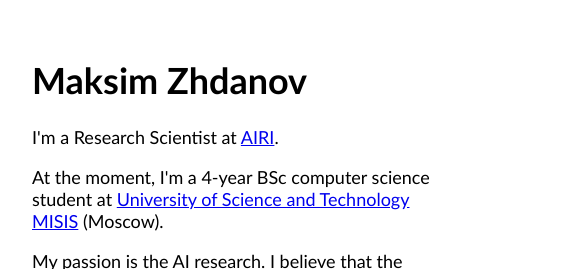
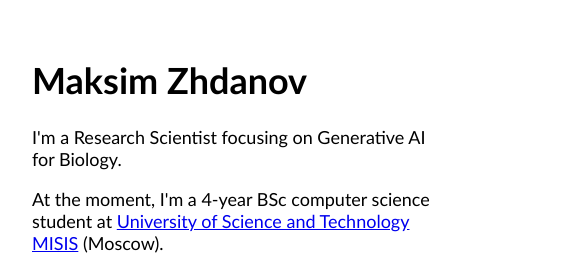
Before and after one commit to maxnygma/maxnygma.github.io, a plain HTML site: page index.html in a window 1280 px wide. Shown: the top 269 px of the page, 168-755 px from the left. Drawn offline with Linux system fonts and the light colour scheme.

Commit message:
Update info

```diff
--- a/index.html
+++ b/index.html
@@ -12,7 +12,7 @@
                 <div class="text">
                     <h1>Maksim Zhdanov</h1>
                     <p>
-                        I'm a Research Scientist at <a href="https://airi.net/?force=en">AIRI</a>.
+                        I'm a Research Scientist focusing on Generative AI for Biology.
                     </p>
 
                     <p>
```
